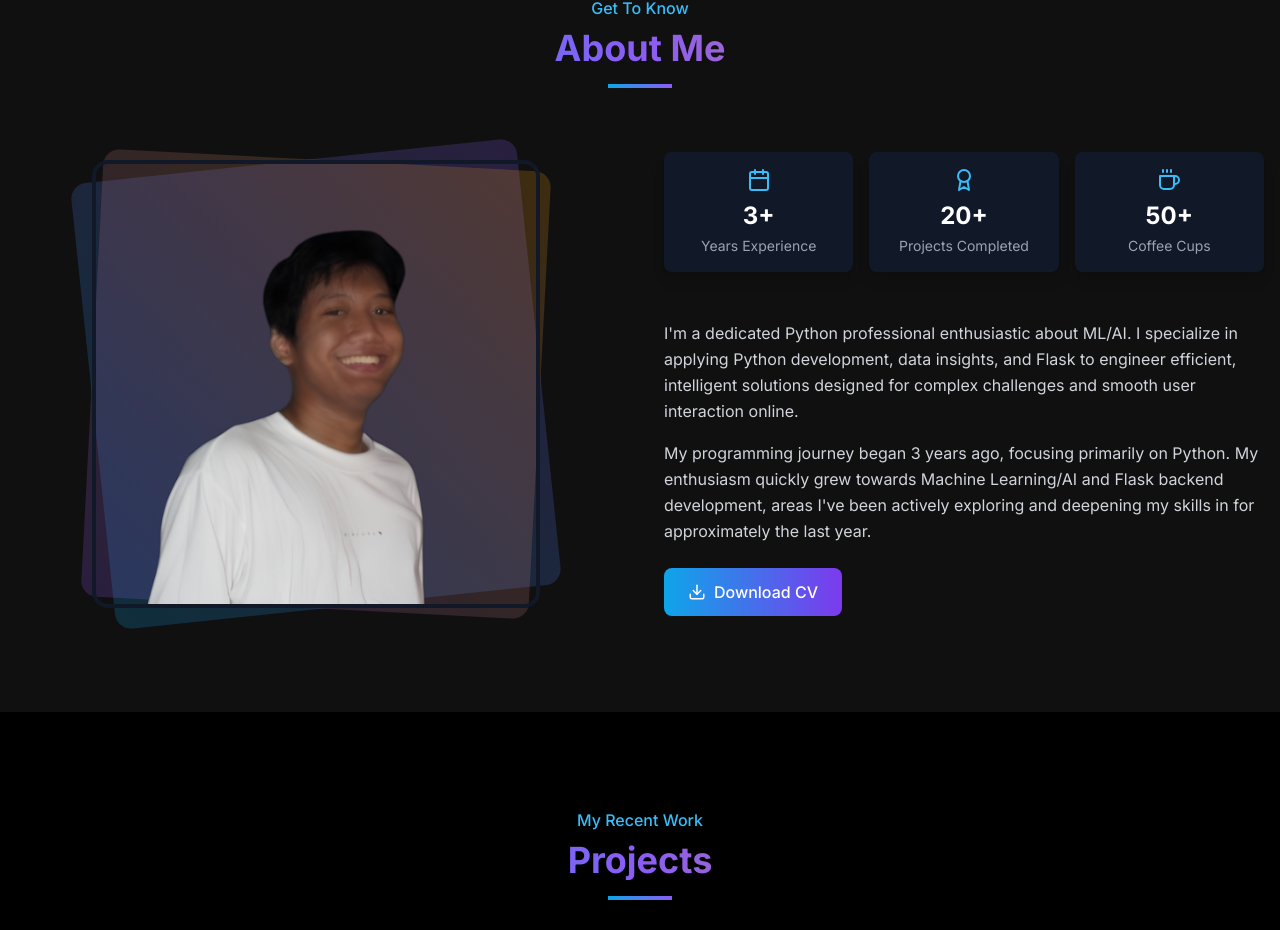
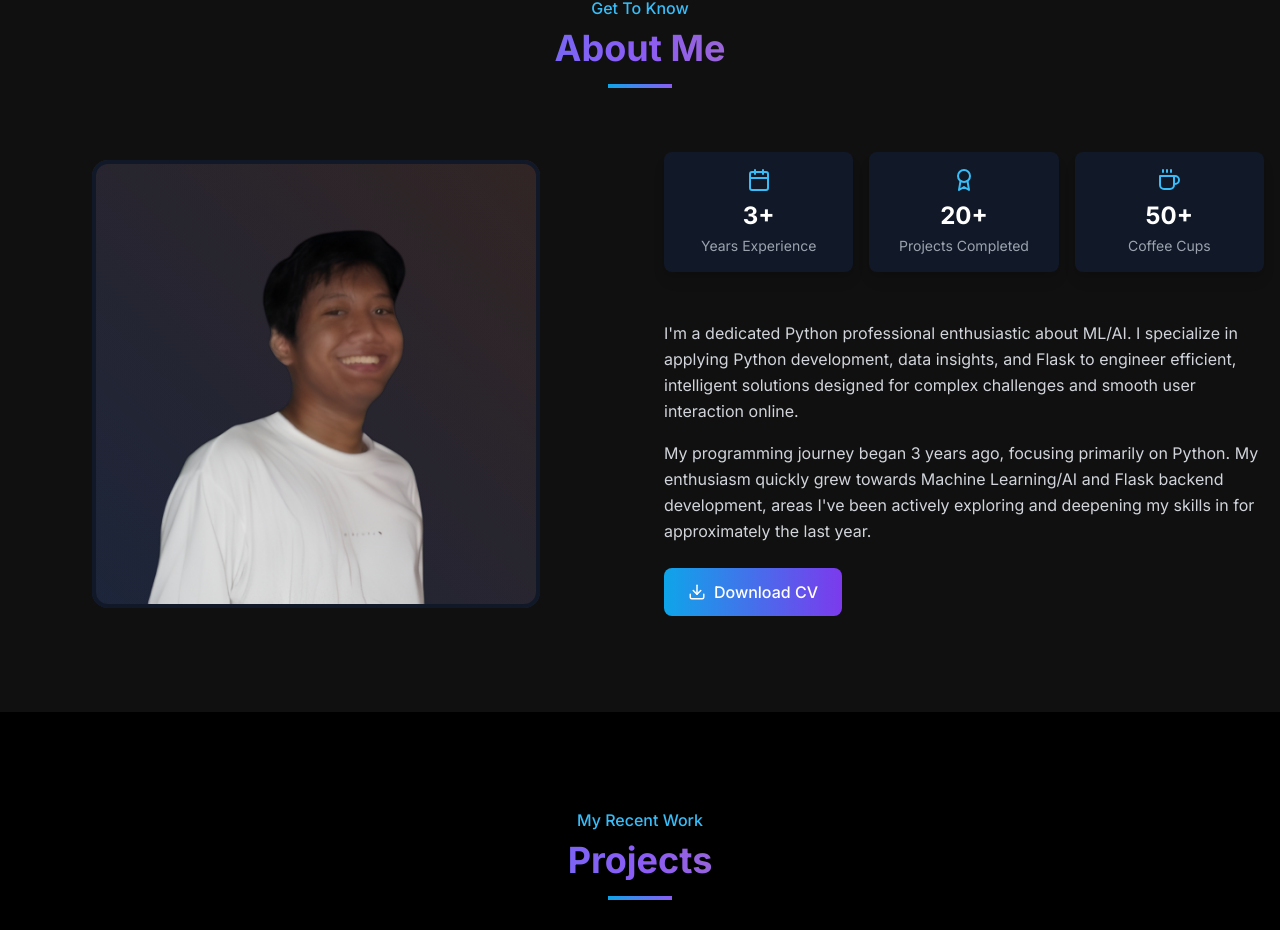
Before and after one commit to ArizalMuluk/react_WebPortofolio, a React (Vite) app: page / in a window 1280 px wide. Shown: the part 900-1830 px from the top of the page. Built offline with nearby package versions, Linux system fonts and the light colour scheme.

Commit message:
Update Cursor and Animations

```diff
--- a/src/components/About.tsx
+++ b/src/components/About.tsx
@@ -6,6 +6,7 @@ import myProfileImage from "../assets/images/profile.png";
 
 const About = () => {
   const [showPopup, setShowPopup] = useState(false);
+  const [isHovered, setIsHovered] = useState(false);
 
   const { ref, inView } = useInView({
     threshold: 0.2,
@@ -31,6 +32,30 @@ const About = () => {
         duration: 0.5,
       },
     }),
+  };
+
+  const imageVariants = {
+    initial: { scale: 1, rotate: 0 },
+    hover: {
+      scale: 1.05,
+      rotate: [0, -5, 5, -5, 0],
+      transition: {
+        rotate: {
+          repeat: Infinity,
+          duration: 2,
+          ease: "easeInOut"
+        }
+      }
+    }
+  };
+
+  const decorativeVariants = {
+    initial: { opacity: 0.5, rotate: 0 },
+    hover: {
+      opacity: 1,
+      rotate: 360,
+      transition: { duration: 20, repeat: Infinity, ease: "linear" }
+    }
   };
 
   const popupVariants = {
@@ -61,7 +86,6 @@ const About = () => {
   const handleCVDownload = (e: React.MouseEvent<HTMLButtonElement>) => {
     e.preventDefault();
     setShowPopup(true);
-    // Auto-close popup after 3 seconds
     setTimeout(() => {
       setShowPopup(false);
     }, 3000);
@@ -82,37 +106,51 @@ const About = () => {
         </motion.div>
 
         <div className="grid grid-cols-1 lg:grid-cols-2 gap-12 items-center">
-          {/* About image */}
           <motion.div
             className="relative"
             initial="hidden"
             animate={inView ? "visible" : "hidden"}
             variants={fadeInVariants}
+            onHoverStart={() => setIsHovered(true)}
+            onHoverEnd={() => setIsHovered(false)}
           >
             <div className="relative w-full max-w-md mx-auto">
-              {/* Decorative elements */}
-              <div className="absolute top-0 left-0 w-full h-full bg-gradient-to-tr from-primary-500/10 to-secondary-500/10 dark:from-primary-500/20 dark:to-secondary-500/20 rounded-2xl transform -rotate-6"></div>
-              <div className="absolute top-0 left-0 w-full h-full bg-gradient-to-tr from-secondary-500/10 to-accent-500/10 dark:from-secondary-500/20 dark:to-accent-500/20 rounded-2xl transform rotate-3"></div>
+              <motion.div
+                className="absolute top-0 left-0 w-full h-full bg-gradient-to-tr from-primary-500/10 to-secondary-500/10 dark:from-primary-500/20 dark:to-secondary-500/20 rounded-2xl"
+                variants={decorativeVariants}
+                initial="initial"
+                animate={isHovered ? "hover" : "initial"}
+                style={{ transformOrigin: "center" }}
+              />
+              <motion.div
+                className="absolute top-0 left-0 w-full h-full bg-gradient-to-tr from-secondary-500/10 to-accent-500/10 dark:from-secondary-500/20 dark:to-accent-500/20 rounded-2xl"
+                variants={decorativeVariants}
+                initial="initial"
+                animate={isHovered ? "hover" : "initial"}
+                style={{ transformOrigin: "center" }}
+              />
 
-              {/* Main image */}
-              <div className="relative rounded-2xl overflow-hidden border-4 border-gray-200 dark:border-dark-700">
+              <motion.div
+                className="relative rounded-2xl overflow-hidden border-4 border-gray-200 dark:border-dark-700"
+                variants={imageVariants}
+                initial="initial"
+                animate={isHovered ? "hover" : "initial"}
+              >
                 <img
                   src={myProfileImage}
                   alt="Arizal Firdaus - Profile"
                   className="w-full h-auto object-cover"
                 />
-              </div>
+              </motion.div>
             </div>
           </motion.div>
 
-          {/* About content */}
           <motion.div
             initial="hidden"
             animate={inView ? "visible" : "hidden"}
             variants={fadeInVariants}
             className="flex flex-col space-y-6"
           >
-            {/* Stats cards */}
             <div className="grid grid-cols-1 sm:grid-cols-3 gap-4 mb-6">
               {stats.map((stat, index) => (
                 <motion.div
@@ -130,7 +168,6 @@ const About = () => {
               ))}
             </div>
 
-            {/* About text */}
             <div>
               <p className="text-gray-700 dark:text-gray-300 leading-relaxed mb-4">
                 I'm a dedicated Python professional enthusiastic about ML/AI. I specialize in applying Python development, data insights, and Flask to engineer efficient, intelligent solutions designed for complex challenges and smooth user interaction online.
@@ -139,10 +176,9 @@ const About = () => {
                 My programming journey began 3 years ago, focusing primarily on Python. My enthusiasm quickly grew towards Machine Learning/AI and Flask backend development, areas I've been actively exploring and deepening my skills in for approximately the last year.
               </p>
 
-              {/* CTA Button */}
               <motion.button
                 onClick={handleCVDownload}
-                className="btn-primary px-6 py-3 inline-flex items-center gap-2" // Use btn-primary and add specifics
+                className="btn-primary px-6 py-3 inline-flex items-center gap-2"
                 whileHover={{ scale: 1.05 }}
                 whileTap={{ scale: 0.95 }}
               >
@@ -154,7 +190,6 @@ const About = () => {
         </div>
       </div>
 
-      {/* Notification Popup */}
       {showPopup && (
         <motion.div
           className="fixed bottom-6 right-6 z-50"
```
